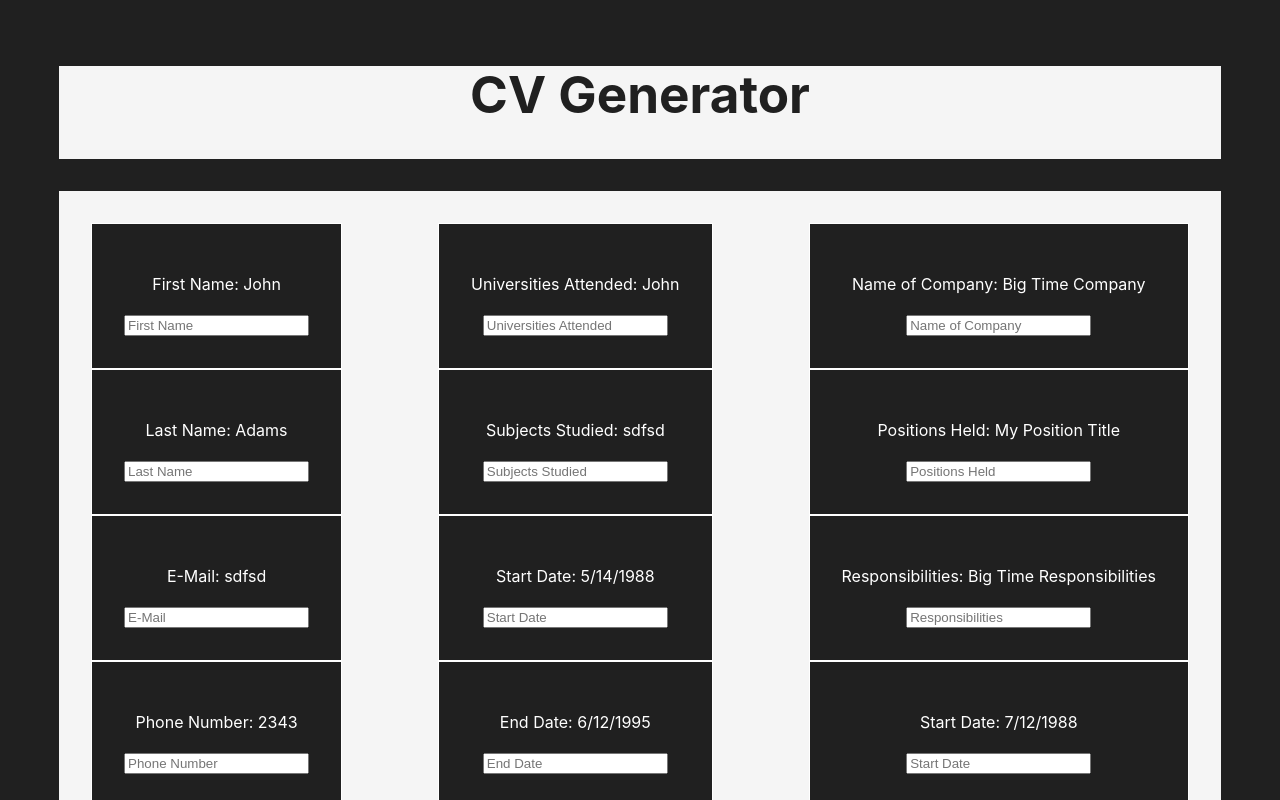
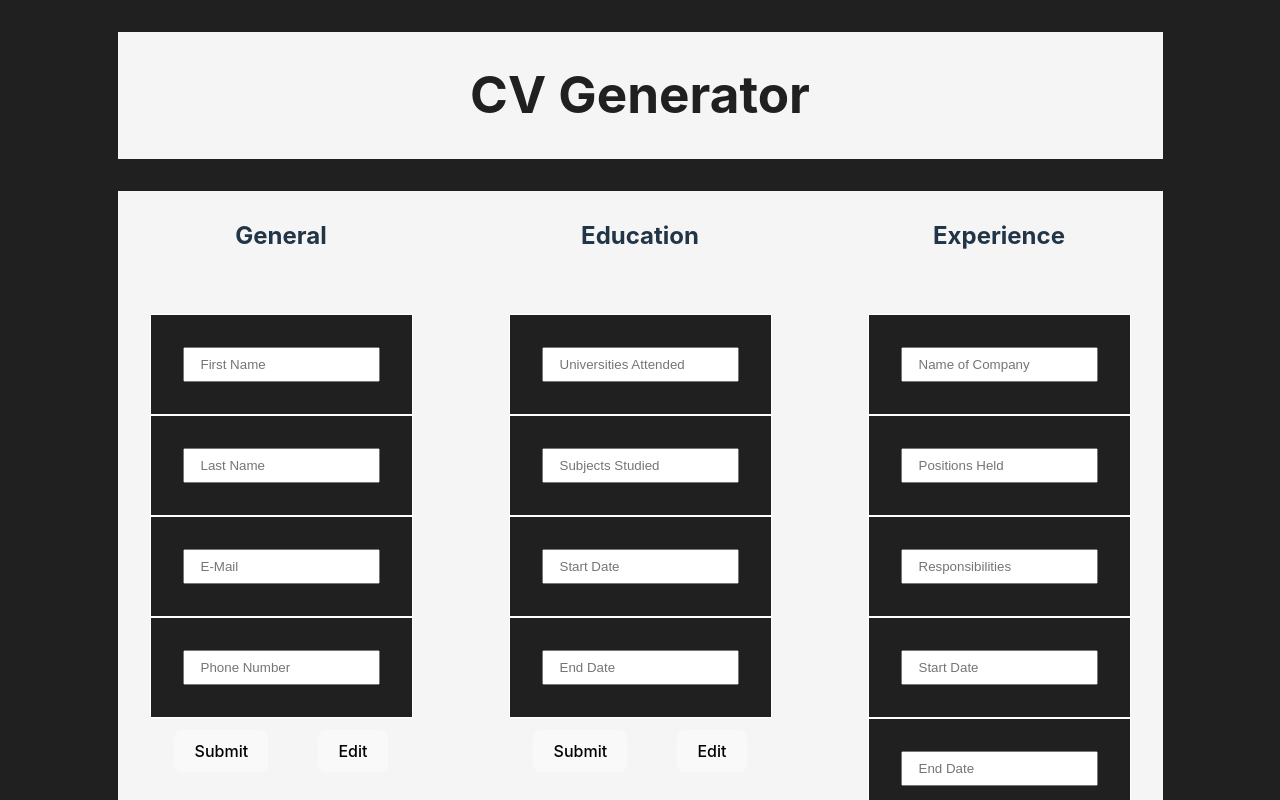
Before and after one commit to polystate/cv-application, a React (Vite) app: page / in a window 1280 px wide. Shown: the top 800 px of the page. Built offline with nearby package versions, Linux system fonts and the light colour scheme.

Commit message:
Split Section component into ButtonContainer, InputField, and ProgressBar

```diff
--- a/src/App.jsx
+++ b/src/App.jsx
@@ -1,4 +1,3 @@
-import { useState } from 'react'
 import Section from "./components/Section"
 import { general, education, experience } from "./generalData"
 import './styles/App.css'
--- /dev/null
+++ b/src/components/ButtonContainer.jsx
@@ -0,0 +1,13 @@
+import React from 'react';
+import "../styles/Section.css";
+
+const ButtonContainer = () => {
+  return (
+    <div className="btn-container">
+        <button>Submit</button>
+        <button>Edit</button>
+    </div>
+  )
+};
+
+export default ButtonContainer;
--- /dev/null
+++ b/src/components/InputField.jsx
@@ -0,0 +1,10 @@
+import React from 'react';
+import "../styles/Section.css";
+
+const InputField = ({ placeholder, onChange }) => {
+  return (
+    <div className="field"><input type="text" placeholder={placeholder} onChange={onChange} /></div>
+  )
+};
+
+export default InputField;
--- /dev/null
+++ b/src/components/ProgressBar.jsx
@@ -0,0 +1,13 @@
+import React from 'react';
+import "../styles/Section.css";
+
+function ProgressBar(){
+  return (
+    <div className="progress-container">
+        <div className="progress-bar">
+        </div>
+    </div>
+  )
+};
+
+export default ProgressBar;
--- a/src/components/Section.jsx
+++ b/src/components/Section.jsx
@@ -1,29 +1,37 @@
 import {useState} from "react";
 import "../styles/Section.css";
+import InputField from './InputField';
+import ButtonContainer from './ButtonContainer';
+import ProgressBar from './ProgressBar';
 
 function Section({ sectionName }){
     const [inputValues, setInputValues] = useState({});
 
+
     const inputHandler = (key, e) => {
         const inputValue = e.target.value;
-
         setInputValues((prevValues) => ({ ...prevValues, [key]: inputValue}))
     }
 
+
     return(
         <section>
-            {Object.entries(sectionName).map(([key, value]) => {
+            <h2>{sectionName["Title"]}</h2>
+            <ProgressBar />
+            {Object.entries(sectionName).map(([key, value], index) => {
+                if(key === "Title") return null;
                 return(
-                    <div key={key} className="card">
-                        <p>{key}: {inputValues[key] || value}</p>
-                        <input type="text" placeholder={key} onChange={(e) => inputHandler(key,e)} />
-                    </div>
+                    <InputField className="field" key={key} placeholder={key} onChange={(e) => inputHandler(key, e)} />
                 );
             })}
-            <button>Submit</button>
-            <button>Edit</button>
+            <ButtonContainer />
         </section>
     )
 }
 
 export default Section;
+
+
+
+/*if the input field is not empty and not active then pass down that info to progressbar
+/*<p>{key}: {inputValues[key] || value}</p> */
--- a/src/generalData.js
+++ b/src/generalData.js
@@ -1,4 +1,5 @@
 export const general = {
+  Title: "General",
   "First Name": "John",
   "Last Name": "Adams",
   "E-Mail": "sdfsd",
@@ -6,6 +7,7 @@ export const general = {
 };
 
 export const education = {
+  Title: "Education",
   "Universities Attended": "John",
   "Subjects Studied": "sdfsd",
   "Start Date": "5/14/1988",
@@ -13,6 +15,7 @@ export const education = {
 };
 
 export const experience = {
+  Title: "Experience",
   "Name of Company": "Big Time Company",
   "Positions Held": "My Position Title",
   Responsibilities: "Big Time Responsibilities",
--- a/src/styles/App.css
+++ b/src/styles/App.css
@@ -1,29 +1,23 @@
+:root{
+  --main-spacing: 2rem;
+}
+
 #root {
   max-width: 1280px;
   margin: 0 auto;
-  padding: 2rem;
+  padding: var(--main-spacing);
   text-align: center;
-  /* background: rgb(247, 244, 244); */
-}
-
-.card {
-  padding: 2em;
-  /* background: rgb(19, 18, 18); */
-  border: 1px solid white;
-  background: rgb(32, 32, 32);
-}
-
-.read-the-docs {
-  color: #888;
 }
 
 header{
   color: rgb(37, 36, 36);
   padding-bottom: 0.1rem;
-  /* letter-spacing: 1rem; */
   width: 100%;
   background: whitesmoke;
   height: 100%;
+  display: flex;
+  align-items: center;
+  justify-content: center;
 }
 
 h1 {
@@ -38,11 +32,11 @@ p{
 
 main{
   display: flex;
-  margin-top: 2rem;
+  margin-top: var(--main-spacing);
   background: whitesmoke;
 }
 
 form{
   display: flex;
-  gap: 2rem;
+  gap: var(--main-spacing);
 }
--- a/src/styles/Section.css
+++ b/src/styles/Section.css
@@ -1,3 +1,59 @@
 section{
     padding: 2rem;
 }
+
+input{
+    padding: 0.5rem;
+}
+
+input::placeholder{
+    text-indent: 8px;
+}
+
+button {
+    border-radius: 8px;
+    border: 1px solid transparent;
+    padding: 0.6em 1.2em;
+    font-size: 1em;
+    font-weight: 500;
+    font-family: inherit;
+    background-color: #1a1a1a;
+    cursor: pointer;
+    transition: border-color 0.25s;
+  }
+  button:hover {
+    border-color: #2f2f30;
+  }
+  button:focus,
+  button:focus-visible {
+    outline: 4px auto -webkit-focus-ring-color;
+  }
+
+  .btn-container{
+    display: flex;
+    justify-content: space-around;
+    margin-top: 0.75rem;
+  }
+
+  .field {
+    padding: var(--main-spacing);
+    border: 1px solid white;
+    background: rgb(32, 32, 32);
+  }
+
+  section{
+    padding: var(--main-spacing);
+    padding-top: 0.5rem;
+}
+
+.progress-container {
+    width: 80%;
+    margin: 20px auto;
+    text-align: center;
+  }
+
+  .progress-bar {
+    width: 0;
+    height: 20px;
+    background-color: green;
+  }
--- a/src/styles/index.css
+++ b/src/styles/index.css
@@ -32,27 +32,6 @@ body {
   background: rgb(32, 32, 32);
 }
 
-
-
-button {
-  border-radius: 8px;
-  border: 1px solid transparent;
-  padding: 0.6em 1.2em;
-  font-size: 1em;
-  font-weight: 500;
-  font-family: inherit;
-  background-color: #1a1a1a;
-  cursor: pointer;
-  transition: border-color 0.25s;
-}
-button:hover {
-  border-color: #2f2f30;
-}
-button:focus,
-button:focus-visible {
-  outline: 4px auto -webkit-focus-ring-color;
-}
-
 @media (prefers-color-scheme: light) {
   :root {
     color: #213547;
```
